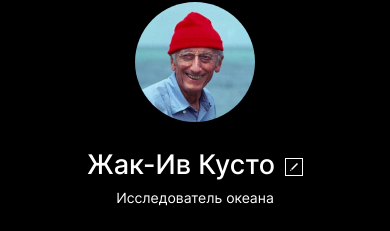
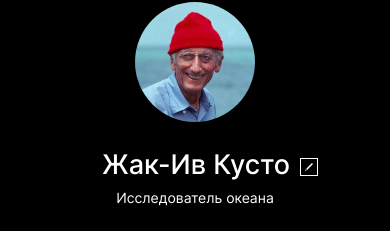
Before and after one commit to xiong2mao1/mesto-project, a plain HTML site: page index.html in a window 390 px wide. Shown: the part 128-359 px from the top of the page. Drawn offline with Linux system fonts and the light colour scheme.

Commit message:
fix: readme

```diff
--- a/blocks/profile/__author/profile__author.css
+++ b/blocks/profile/__author/profile__author.css
@@ -7,5 +7,12 @@ justify-content: center;
 @media screen and (max-width: 768px) {
   .profile__author {
     position: relative;
+    left: 20px;
   }
 }
+
+@media screen and (max-width: 660px) {
+  .profile__author {
+    left: 15px;
+  }
+}
```
Also changed, not shown: 1 other file.
